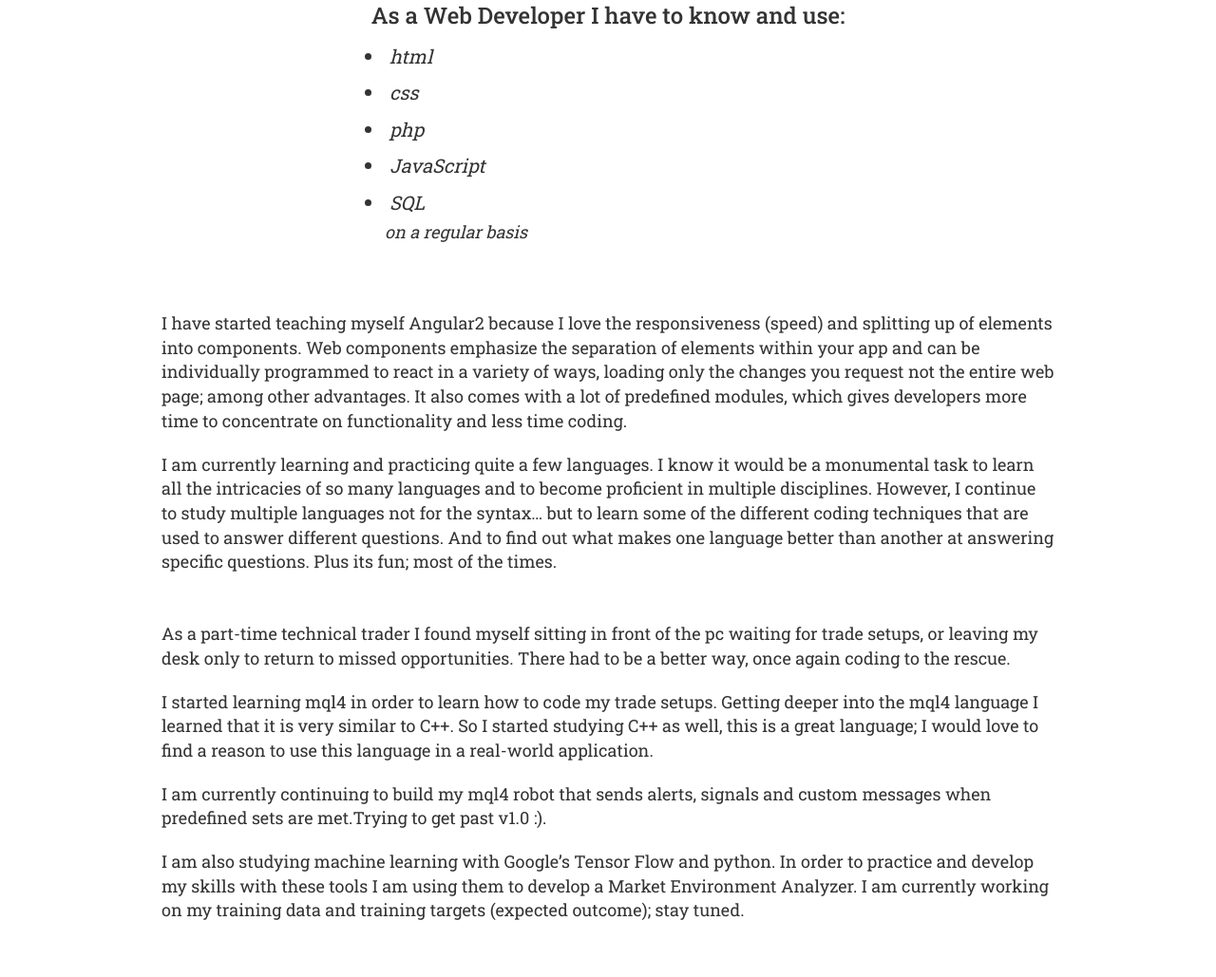
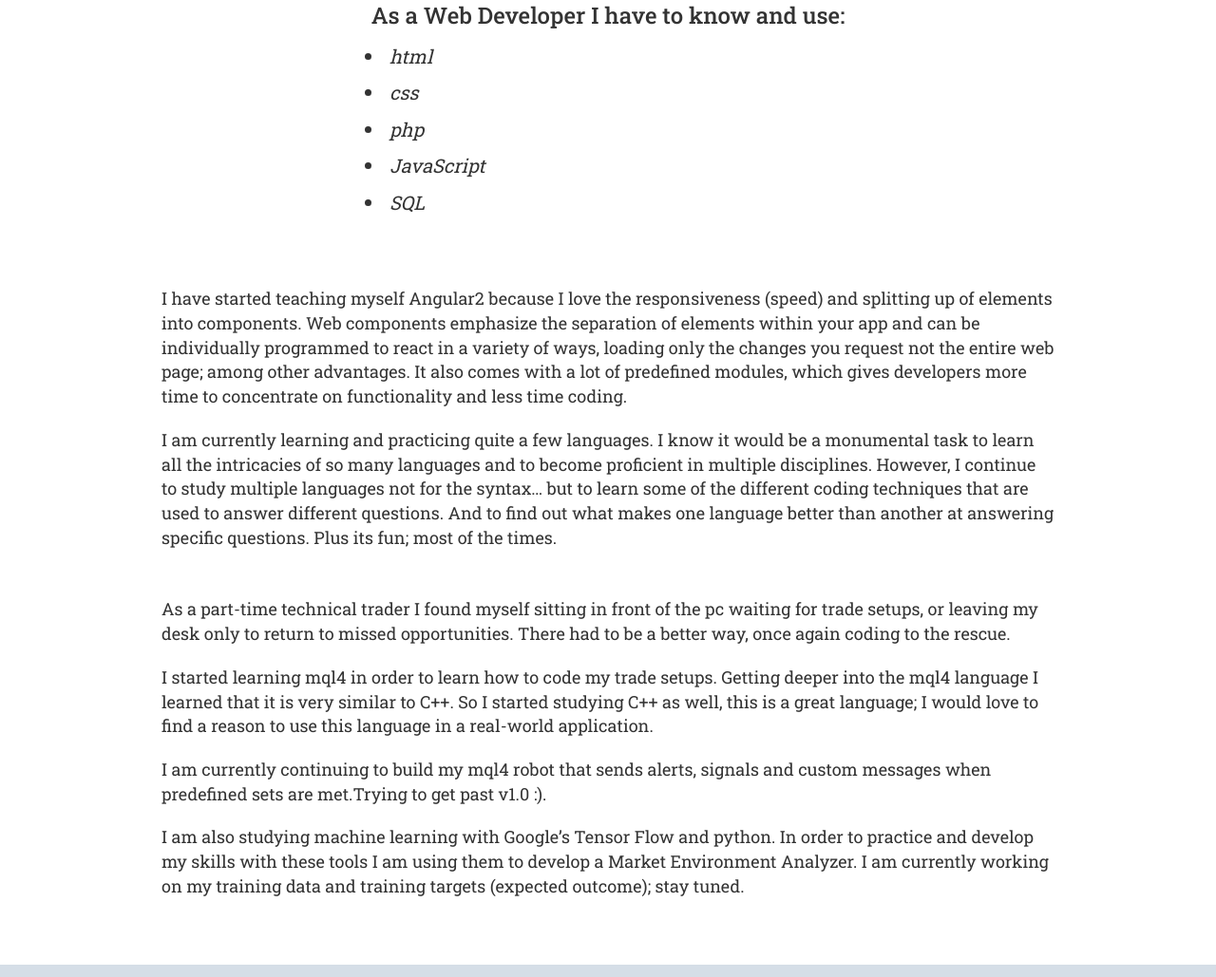
Before and after one commit to hhhcube/hhhcube.github.io, a plain HTML site: page index.html in a window 1280 px wide. Shown: the part 2863-3892 px from the top of the page at 95% size. Drawn offline with Linux system fonts and the light colour scheme; a script that the page names is missing.

```diff
--- a/index.html
+++ b/index.html
@@ -236,7 +236,6 @@
                 <ul class="list-group text-left center-block customWidth1">
                     <!--Want to add fancy fonts-->
                     <li>html</li><li>css<li>php</li><li>JavaScript</li><li>SQL</li>
-                    <p><em>on a regular basis</em></p>
                 </ul>
 
             </div>
```
